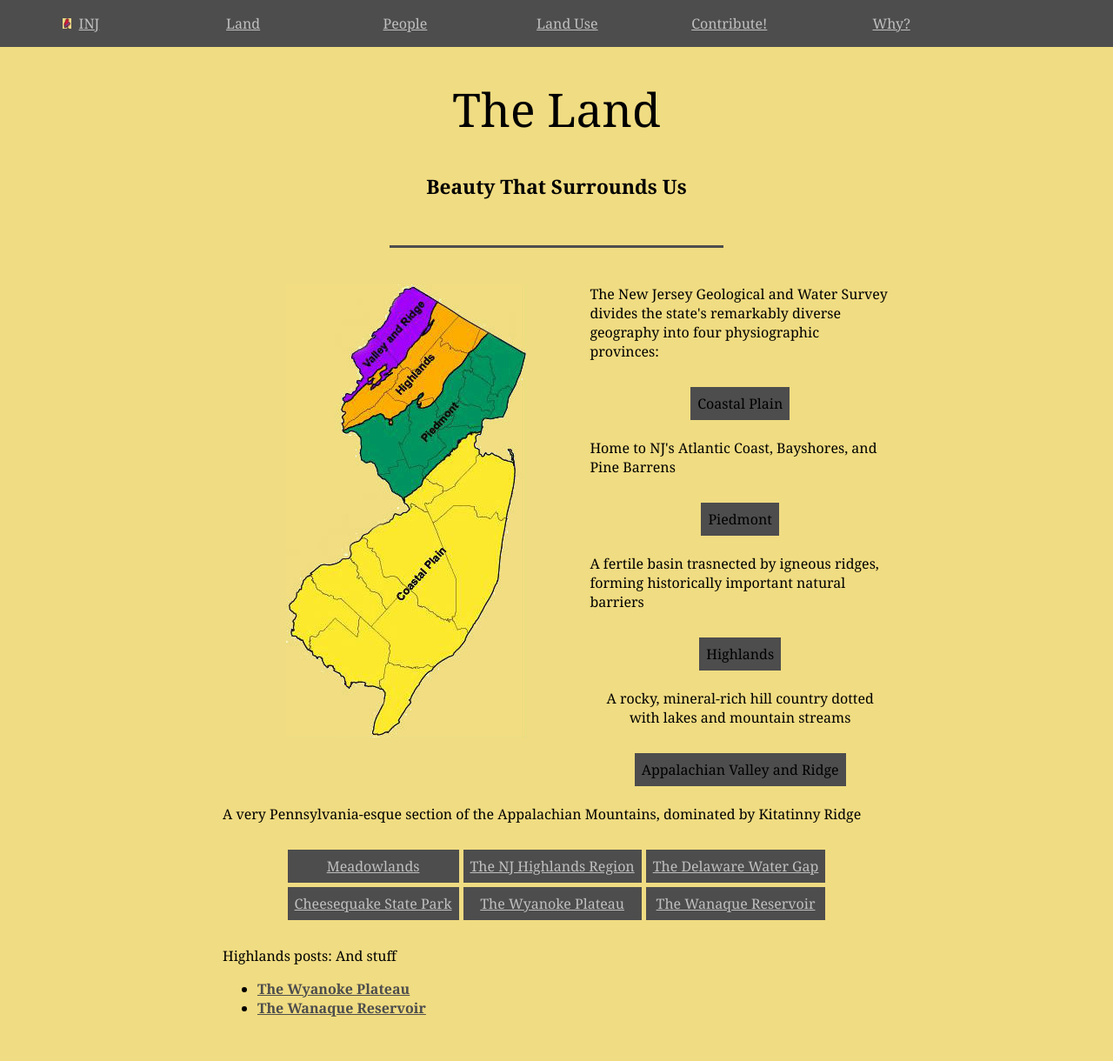
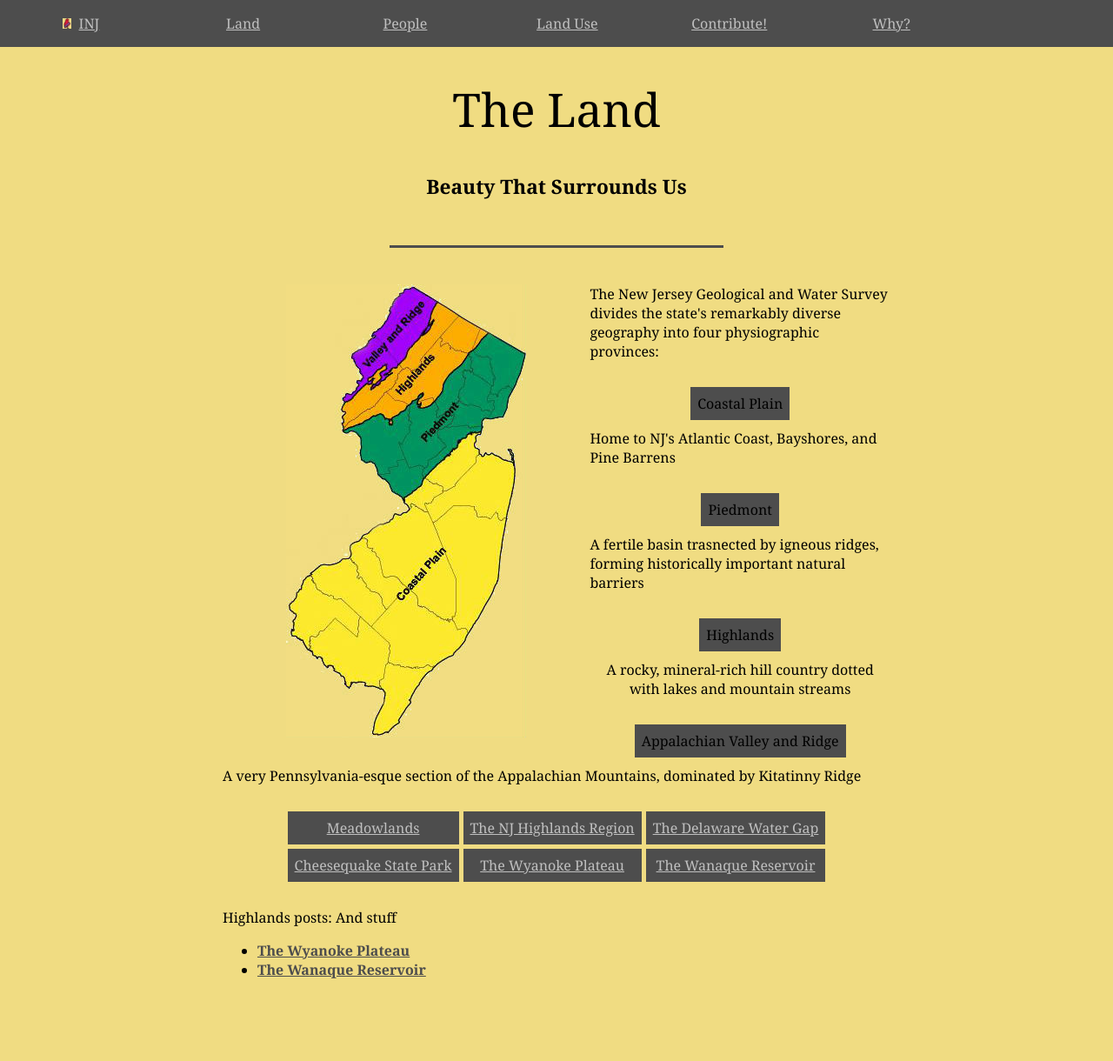
Before and after one commit to jonfried/oakafee.github.io, a Jekyll site: the page built from land.html, in a window 1280 px wide. Shown: the whole page at 87% size. Built offline with Jekyll 4.4.1, drawn with Linux system fonts in a browser that asks for light colours; after the commit the page ends 1176 px from its top, so only the background shows below that.

Commit message:
Update land.html

```diff
--- a/land.html
+++ b/land.html
@@ -9,7 +9,7 @@ tags: land
   <img src="images/nj-physiographic-provinces.jpg" />
 </div>
 
-<div class="nothing">
+<div class="land">
   <p>The New Jersey Geological and Water Survey divides the state's remarkably diverse geography into four physiographic provinces:</p>
   <div id="land-table-container" class="table-container">
     <table class="index"><tr><td>Coastal Plain</td></tr></table>
```
